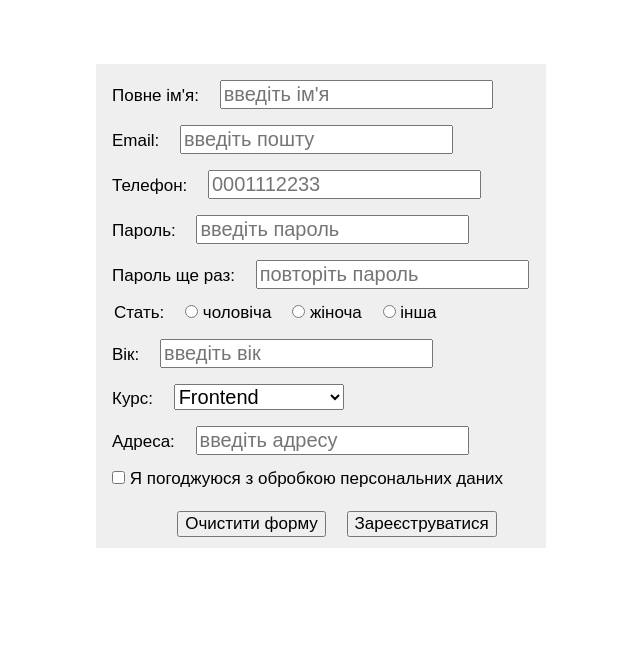
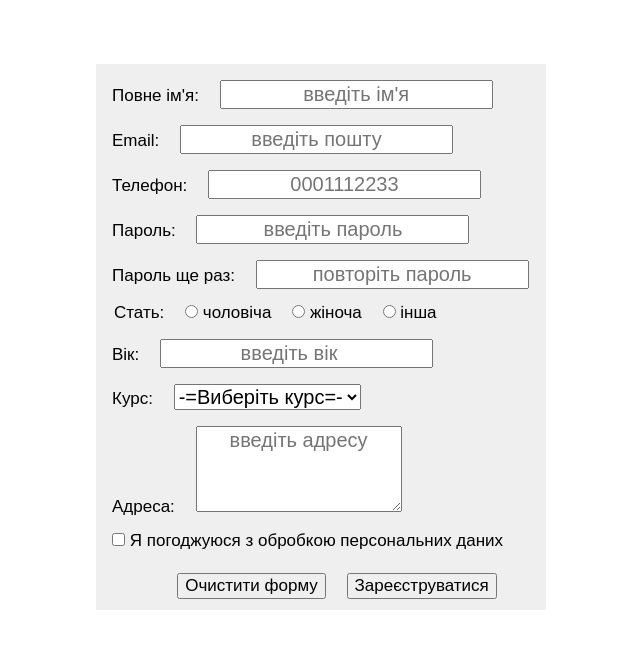
Before and after one commit to VitaliiLobanov/registration-form, a plain HTML site: page index.html in a window 1280 px wide. Shown: the whole page, without its empty margins (319-959 px from the left). Drawn offline with Linux system fonts and the light colour scheme.

Commit message:
edit textarea and select

```diff
--- a/index.html
+++ b/index.html
@@ -1,5 +1,5 @@
 <!DOCTYPE html>
-<html lang="en">
+<html lang="ua">
 
 <head>
     <meta charset="UTF-8">
@@ -12,17 +12,17 @@
     <form action="" method="post">
         <lable>
             Повне ім'я:
-            <input type="text" name="name" placeholder="введіть ім'я" required>
+            <input type="text" name="name" placeholder="введіть ім'я" autocomplete="name" required>
         </lable>
 
         <lable>
             Email:
-            <input type="email" name="mail" placeholder="введіть пошту" required>
+            <input type="email" name="mail" placeholder="введіть пошту" autocomplete="email" required>
         </lable>
 
         <lable>
             Телефон:
-            <input type="tel" name="phone" placeholder="0001112233" pattern="[0-9]{3}[0-9]{3}[0-9]{4}" required>
+            <input type="tel" name="phone" placeholder="0001112233" pattern="[0-9]{3}[0-9]{3}[0-9]{4}" autocomplete="tel" required>
         </lable>
 
         <lable>
@@ -40,17 +40,17 @@
             <lable>
                 <input type="radio" name="sex" value="male" required>
             </lable>
-                чоловіча
+            чоловіча
 
             <lable>
                 <input type="radio" name="sex" value="female" required>
             </lable>
-                жіноча
+            жіноча
 
             <lable>
                 <input type="radio" name="sex" value="other" required>
             </lable>
-                інша
+            інша
         </fieldset>
 
         <lable>
@@ -61,6 +61,7 @@
         <lable>
             Курс:
             <select name="courses" required>
+                <option disabled selected value="">-=Виберіть курс=-</option>
                 <option value="frontend">Frontend</option>
                 <option value="backend">Backend</option>
                 <option value="project-manager">Project-manager</option>
@@ -69,7 +70,7 @@
 
         <lable>
             Адреса:
-            <input type="textarea" name="adress" placeholder="введіть адресу">
+            <textarea name="adress" class="adress" placeholder="введіть адресу"></textarea>
         </lable>
 
         <lable class="agrement">
--- a/style.css
+++ b/style.css
@@ -16,6 +16,7 @@ form {
 input {
     margin: 16px 0 0 16px;
     font-size: 20px;
+    text-align: center;
 }
 
 select {
@@ -29,7 +30,20 @@ select {
     margin-right: 0;
 }
 
-.agrement input{
+option:first {
+    color: gray;
+}
+
+textarea {
+    margin: 16px 0 0 16px;
+    font-size: 20px;
+    text-align: center;
+    font-family: inherit;
+    width: 200px;
+    height: 80px;
+}
+
+.agrement input {
     margin-left: 0;
     font-size: 14px;
 }
@@ -47,4 +61,4 @@ button {
 
 
 
-/* TODO: Роздуплитись як зробити всі поля в один стовпчик */
+/* TODO: Роздуплитись як зробити всі поля в один стовпчик, один під одним з вирівнюванням полівому краю, а текст-підпис по правому*/
```
